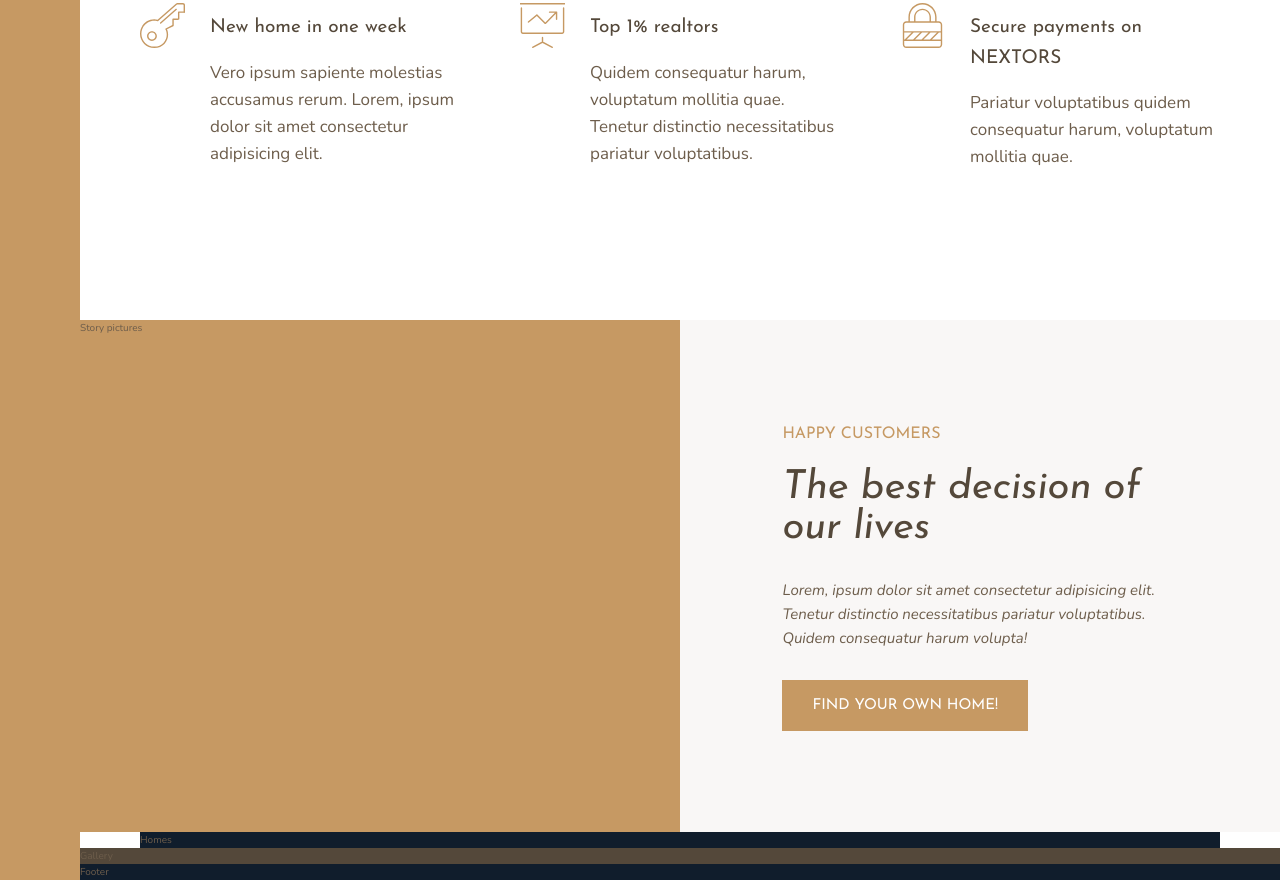
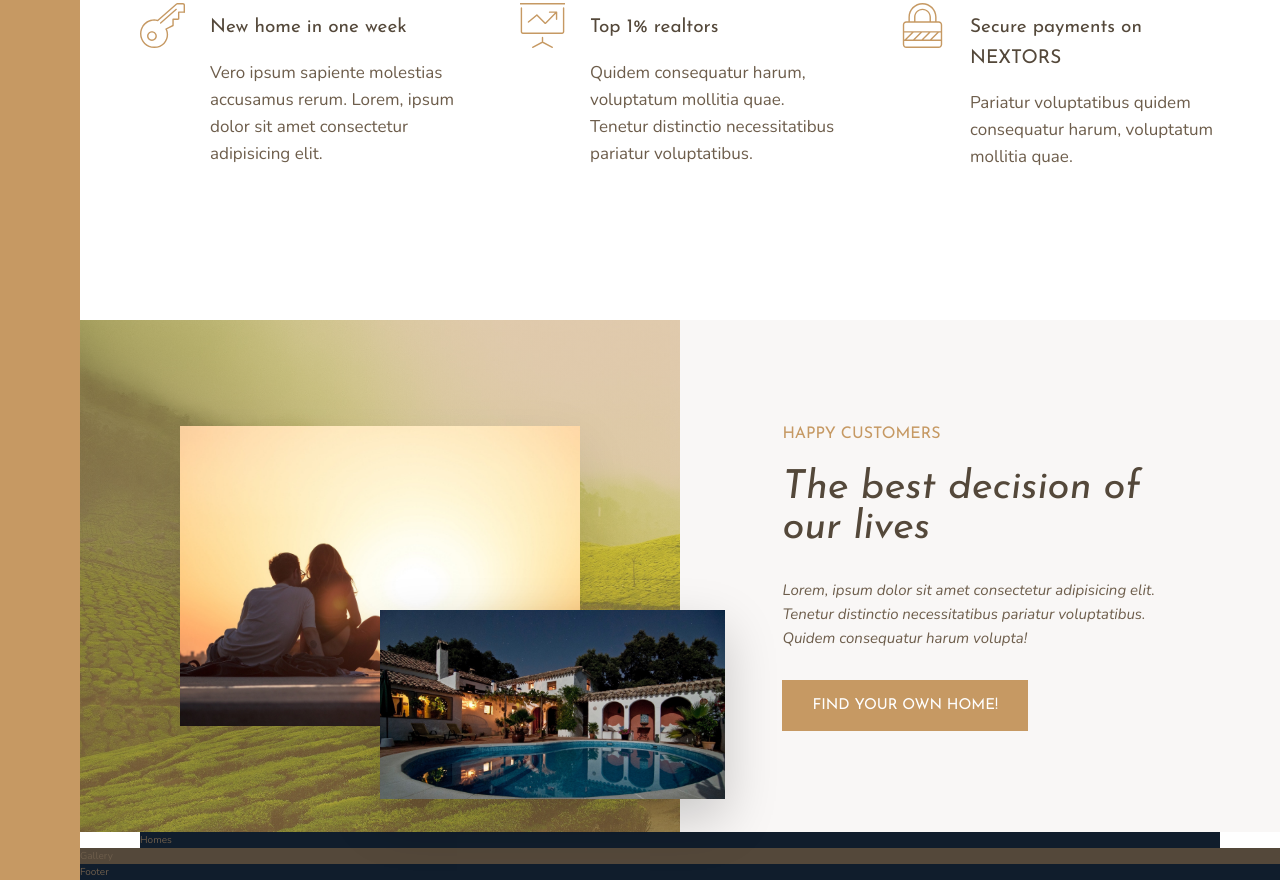
Before and after one commit to jsi-webdev/Nexter_Grid_Project, a website: page index.html in a window 1280 px wide. Shown: the part 991-1871 px from the top of the page. Drawn offline with nearby package versions, Linux system fonts and the light colour scheme.

Commit message:
#6 STORY SECTION : PICTURES - image positioning with grid display

```diff
--- a/index.html
+++ b/index.html
@@ -80,7 +80,13 @@
         </p>
       </div>
     </section>
-    <div class="story__pictures">Story pictures</div>
+    <div class="story__pictures">
+      <img
+        src="img/story-1.jpeg"
+        alt="Couple with new house"
+        class="story__image--1"
+      /><img src="img/story-2.jpeg" alt="New house" class="story__image--2" />
+    </div>
     <div class="story__content">
       <h3 class="heading-3 md-sm">Happy Customers</h3>
       <h2 class="heading-2 heading-2--dark md-md">
--- a/sass/_base.scss
+++ b/sass/_base.scss
@@ -13,6 +13,10 @@ $color-grey-dark-2: #6d5d4b;
 // FONT VARIABLES
 $font-primary: 'Nunito', sans-serif;
 $font-display: 'Josefin Sans', sans-serif;
+
+// IMAGE SHADOW
+$shadow-dark-1: 0 2rem 5rem rgba(#000, 0.1);
+$shadow-dark-2: 0 2rem 5rem rgba(#000, 0.2);
 
 *,
 *::before,
@@ -38,10 +42,7 @@ body {
   display: grid;
   grid-template-rows: 80vh min-content 40vw repeat(3, min-content);
   grid-template-columns:
-    [sidebar-start] 8rem [sidebar-end full-start] minmax(
-      6rem,
-      1fr
-    ) [center-start] repeat(8, [col-start] minmax(min-content, 14rem) [col-end])
+    [sidebar-start] 8rem [sidebar-end full-start] minmax(6rem, 1fr)
+    [center-start] repeat(8, [col-start] minmax(min-content, 14rem) [col-end])
     [center-end] minmax(6rem, 1fr) [full-end];
-
 }
--- a/sass/_story.scss
+++ b/sass/_story.scss
@@ -1,7 +1,32 @@
 .story {
   &__pictures {
-    background-color: $color-primary;
     grid-column: full-start / col-end 4;
+    background-image: linear-gradient(
+        rgba($color-primary, 0.5),
+        rgba($color-primary, 0.5)
+      ),
+      url(../img/back.jpg);
+    background-size: cover;
+
+    display: grid;
+    grid-template-columns: repeat(6, 1fr);
+    grid-template-rows: repeat(6, 1fr);
+    align-items: center;
+  }
+
+  &__image--1 {
+    width: 100%;
+    grid-column: 2 / 6;
+    grid-row: 2 / 6;
+    box-shadow: $shadow-dark-1;
+  }
+
+  &__image--2 {
+    width: 115%;
+    grid-column: 4 / -1;
+    grid-row: 4 / -1;
+    box-shadow: $shadow-dark-2;
+    z-index: 20;
   }
 
   &__content {
```
Also changed, not shown: css/style.css.
